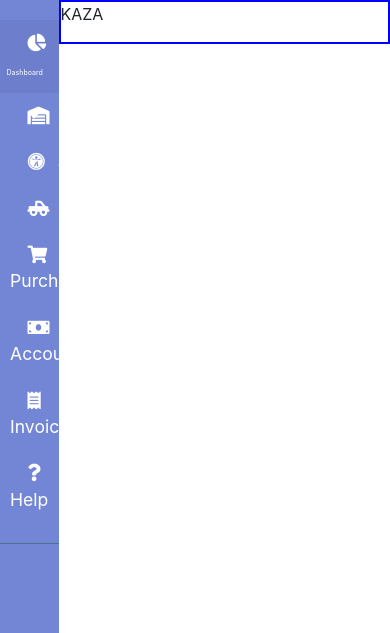
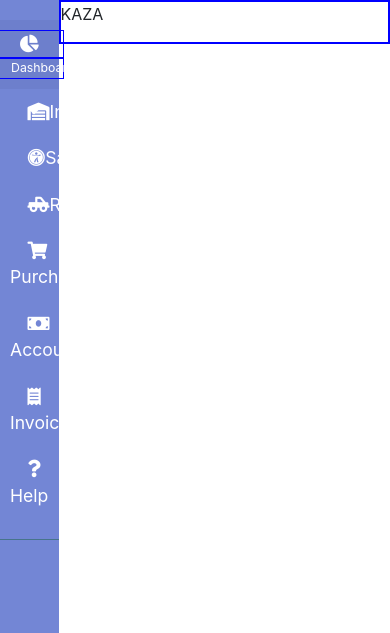
Before and after one commit to kazimhr/semesterproject, a PHP site: page / in a window 390 px wide. Shown: the top 633 px of the page. Run offline with PHP 8.4, Linux system fonts and the light colour scheme; some libraries are stand-ins or nearby versions.

Commit message:
bootstrap insert sidebar check

```diff
--- a/index.html
+++ b/index.html
@@ -46,8 +46,8 @@
             <li  class="active">
                 <a href="index.html" class="link">
                     <div class="row">
-                        <div class="col-sm-2"><i class="fas fa-chart-pie sidebar_icons"></i></div>
-                        <div class="col-sm-10"><span class="sidebar_items_on_mob mov" >Dashboard</span></div>
+                        <div class="col-sm-2 custom_icon" style="border: 1px blue solid;"><i class="fas fa-chart-pie"></i></div>
+                        <div class="col-sm-10 custom_item_sidebar" style="border: 1px blue solid;"><span class="">Dashboard</span></div>
                     </div>
                 </a>
             </li>
--- a/styles_index.css
+++ b/styles_index.css
@@ -200,6 +200,10 @@ a.article:hover {
         font-size: 0.4em;
         text-align: center;
     }
+    #custom_wrapper{
+        width: 85%;
+        margin-left: auto;
+    }
 
 }
 
@@ -216,7 +220,6 @@ a.article:hover {
 }
 
 .sidebar_icons{
-    margin-right:0.7em ;
 }
 
 /* local sidebar settings end */
@@ -227,16 +230,14 @@ a.article:hover {
     width: 85%;
 }
 
-.mov{
-   position: relative;
-        right: 0.5em;
+@media (max-width: 800px) {
+
+    .custom_icon{
+        text-align: center;
+    }
+    .custom_item_sidebar{
+        font-size: 0.7em;
+        text-align: center;
+    }
 
 }
-
-@media (max-width: 800px) {
-
-    #custom_wrapper{
-        width: 85%;
-        margin-left: auto;
-    }
-}
```
